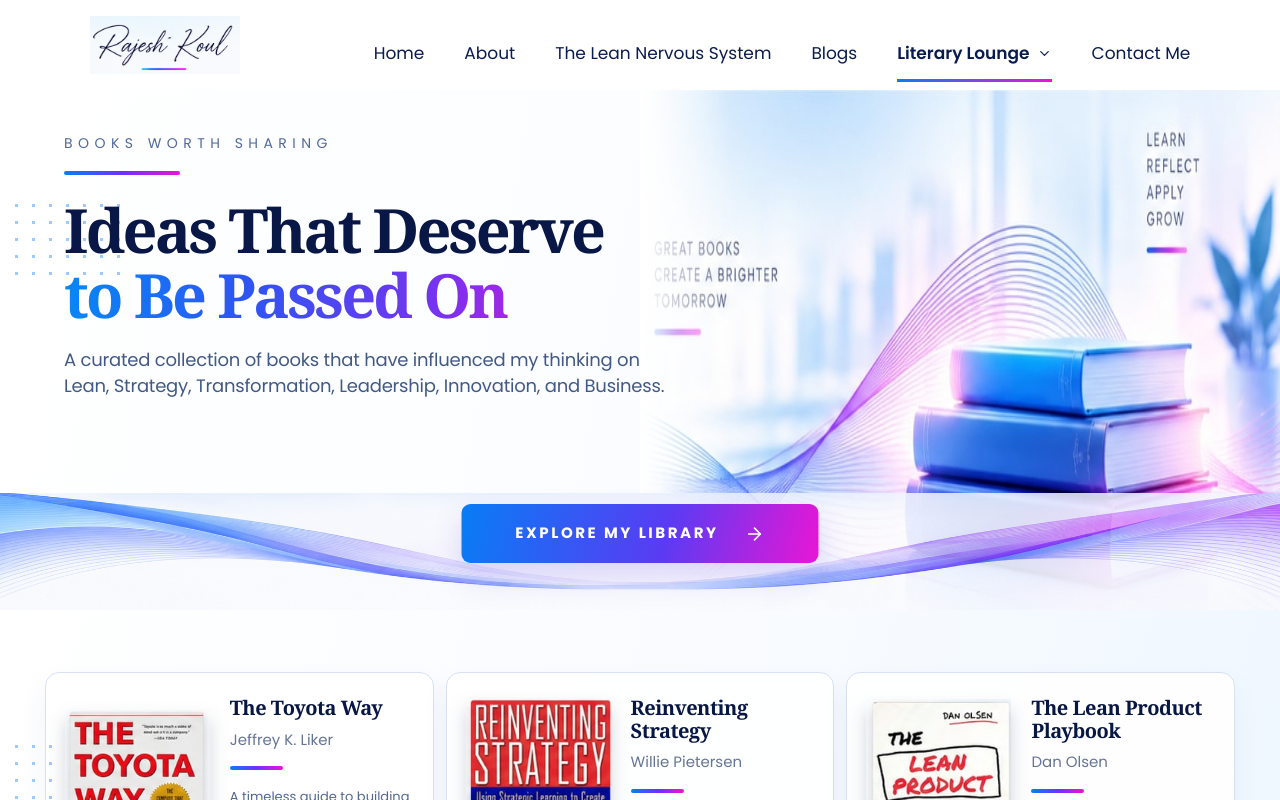
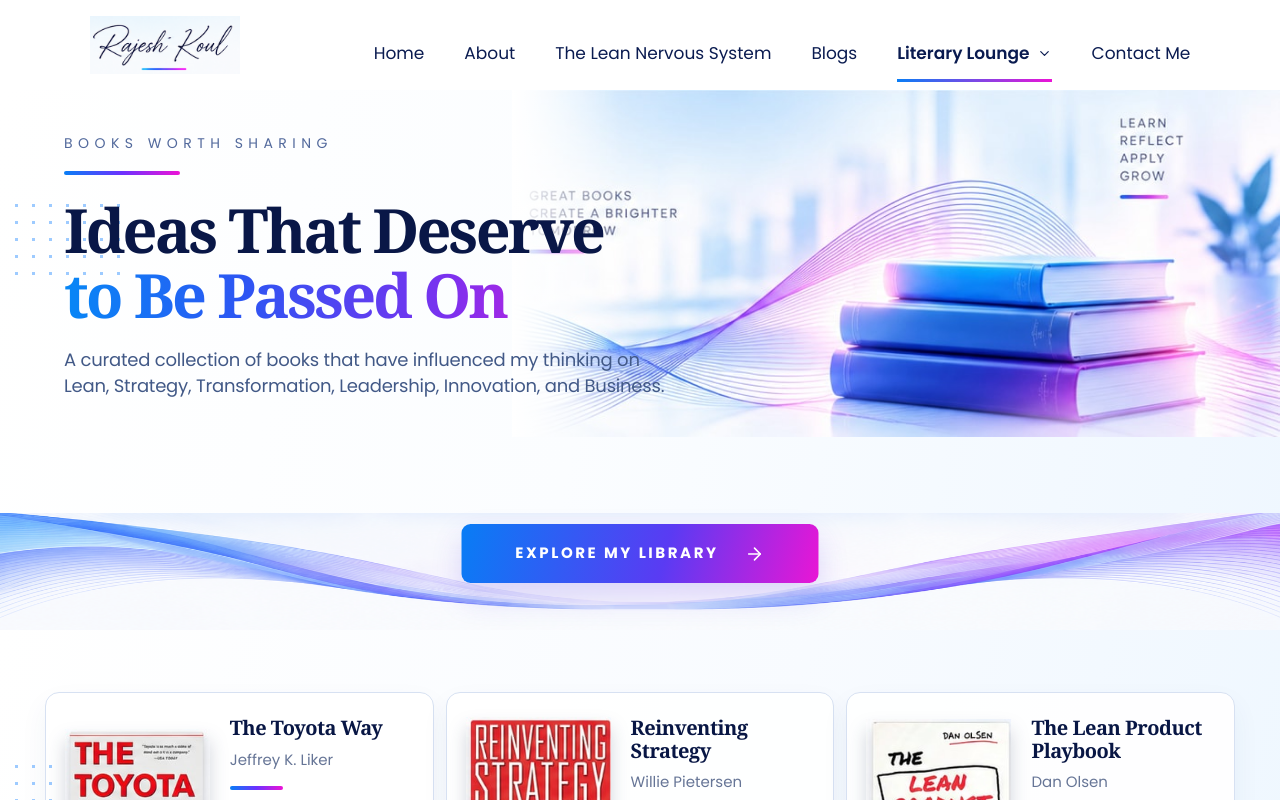
Before and after one commit to deksontech/rajeshkoul, a Next.js app: page /book-review in a window 1280 px wide. Shown: the top 800 px of the page. Built offline with nearby package versions, Linux system fonts and the light colour scheme.

Commit message:
Lower book review hero band

```diff
--- a/app/globals.css
+++ b/app/globals.css
@@ -749,9 +749,9 @@
 
 /* Book review page: independent hero and review-list sections. */
 .book-review-page{overflow:hidden;background:#f7fbff;color:var(--navy)}
-.book-review-hero-section{position:relative;isolation:isolate;height:520px;overflow:hidden;background:linear-gradient(100deg,#fff 0,#fbfdff 46%,#eff7ff 100%)}
+.book-review-hero-section{position:relative;isolation:isolate;height:540px;overflow:hidden;background:linear-gradient(100deg,#fff 0,#fbfdff 46%,#eff7ff 100%)}
 .book-review-hero-section::after{content:"";position:absolute;z-index:-1;left:0;right:0;bottom:-3px;height:120px;background:url('/art/home-author-bottom-wave.png') center bottom/100% 120px no-repeat;opacity:.88;pointer-events:none}
-.book-review-art{position:absolute;z-index:-1;inset:0 0 0 50%;background:url('/art/books-hero.jpg') center/100% 100% no-repeat}
+.book-review-art{position:absolute;z-index:-1;top:0;right:0;left:50%;height:auto;aspect-ratio:842/380;background:url('/art/books-hero.jpg') center/100% 100% no-repeat}
 .book-review-art::before{content:"";position:absolute;inset:0;background:linear-gradient(90deg,#fff 0,rgba(255,255,255,.8) 3%,transparent 14%)}
 .book-review-hero{position:absolute;top:46px;left:6.4%;width:730px}
 .book-review-kicker{margin:0;color:#52699c;font-size:14px;line-height:1;font-weight:500;letter-spacing:.39em}
@@ -770,7 +770,7 @@
 .book-review-card-copy>p:not(.book-review-author){margin:0;color:#52678f;font-size:14px;line-height:1.48}.book-review-tags{display:flex;gap:9px;margin-top:16px}.book-review-tags span{min-width:82px;padding:6px 11px;border-radius:8px;text-align:center;background:linear-gradient(105deg,#f0eaff,#eef4ff);color:#5d43ef;font-size:12px;line-height:1}
 .book-review-card-copy>a{display:flex;align-items:center;gap:10px;width:max-content;margin-top:20px;color:#1838da;font-size:13px;font-weight:650}.book-review-card-copy>a svg{width:17px;height:17px;color:#cb20db;transition:transform .25s ease}.book-review-card-copy>a:hover svg{transform:translateX(4px)}
 .book-review-cta{position:absolute;z-index:2;left:50%;bottom:47px;width:357px;height:59px;display:flex;align-items:center;justify-content:center;gap:26px;border-radius:9px;background:linear-gradient(105deg,#087df5,#5a3bf3 57%,#e916d5);box-shadow:0 14px 30px rgba(80,48,227,.18);transform:translateX(-50%);color:#fff;font-size:15px;font-weight:650;letter-spacing:.17em;text-transform:uppercase}.book-review-cta svg{width:20px;height:20px;transition:transform .25s ease}.book-review-cta:hover svg{transform:translateX(5px)}
-@media(max-width:1350px) and (min-width:901px){.book-review-hero{left:5%;width:650px}.book-review-hero h1{font-size:61px}.book-review-lead{font-size:18px}.book-review-list{padding-inline:3.5%}.book-review-cards{gap:12px}.book-review-card{grid-template-columns:145px minmax(0,1fr);gap:20px;padding:21px 19px}.book-review-cover{width:145px;height:230px}.book-review-card h2{font-size:20px}.book-review-card-copy>p:not(.book-review-author){font-size:13px}.book-review-tags span{min-width:66px;padding-inline:8px}}
+@media(max-width:1350px) and (min-width:901px){.book-review-art{left:40%}.book-review-hero{left:5%;width:650px}.book-review-hero h1{font-size:61px}.book-review-lead{font-size:18px}.book-review-list{padding-inline:3.5%}.book-review-cards{gap:12px}.book-review-card{grid-template-columns:145px minmax(0,1fr);gap:20px;padding:21px 19px}.book-review-cover{width:145px;height:230px}.book-review-card h2{font-size:20px}.book-review-card-copy>p:not(.book-review-author){font-size:13px}.book-review-tags span{min-width:66px;padding-inline:8px}}
 @media(max-width:900px){.book-review-hero-section{height:auto;padding:50px 5% 150px}.book-review-hero-section::after{height:120px;background-size:auto 120px}.book-review-hero{position:relative;top:auto;left:auto;width:100%;padding-bottom:34px}.book-review-hero h1{font-size:58px}.book-review-lead{font-size:18px}.book-review-art{position:relative;inset:auto;width:calc(100% + 10vw);height:auto;aspect-ratio:2.216;margin-left:-5vw;background-size:cover}.book-review-art::before{background:linear-gradient(180deg,#fff 0,rgba(255,255,255,.18) 14%,transparent 30%)}.book-review-list{min-height:0;padding:55px 5% 75px}.book-review-cards{grid-template-columns:1fr;gap:18px}.book-review-card{height:auto;min-height:315px;grid-template-columns:190px 1fr;padding:24px}.book-review-cover{width:165px;height:245px}.book-review-cta{bottom:47px}}
 @media(max-width:560px){.book-review-hero-section{padding:42px 18px 143px}.book-review-kicker{font-size:11px;letter-spacing:.3em}.book-review-kicker::after{width:95px;height:3px;margin-top:17px}.book-review-hero h1{margin-top:20px;font-size:42px;line-height:1.04}.book-review-lead{font-size:15px;line-height:1.55}.book-review-desktop-break{display:none}.book-review-art{width:calc(100% + 36px);margin-left:-18px;aspect-ratio:1.55;background-position:58% center}.book-review-dots{display:none}.book-review-list{padding:48px 18px 70px}.book-review-card{min-height:0;grid-template-columns:112px minmax(0,1fr);gap:17px;padding:18px 15px}.book-review-cover{width:112px;height:176px}.book-review-card-copy{padding-top:0}.book-review-card h2{font-size:19px}.book-review-author{margin-top:7px!important;font-size:12px!important}.book-review-card-copy>i{width:42px;height:3px;margin:12px 0}.book-review-card-copy>p:not(.book-review-author){font-size:12px;line-height:1.45}.book-review-tags{flex-wrap:wrap;gap:6px;margin-top:11px}.book-review-tags span{min-width:0;padding:5px 8px;font-size:10px}.book-review-card-copy>a{margin-top:13px;font-size:12px}.book-review-cta{width:calc(100% - 36px);height:57px;bottom:44px;font-size:12px;letter-spacing:.12em}}
 @media(prefers-reduced-motion:reduce){.book-review-card-copy>a svg,.book-review-cta svg{transition:none}}
```
